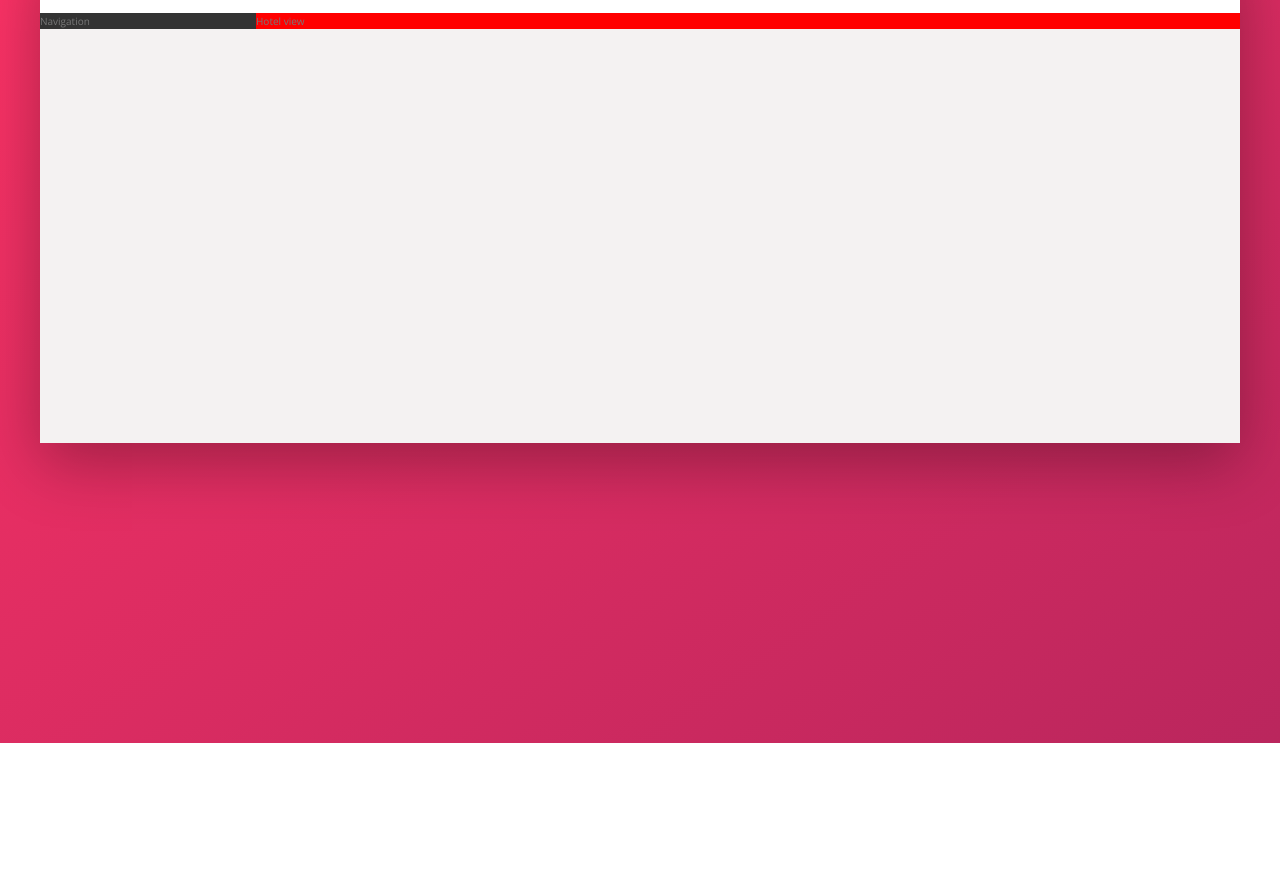
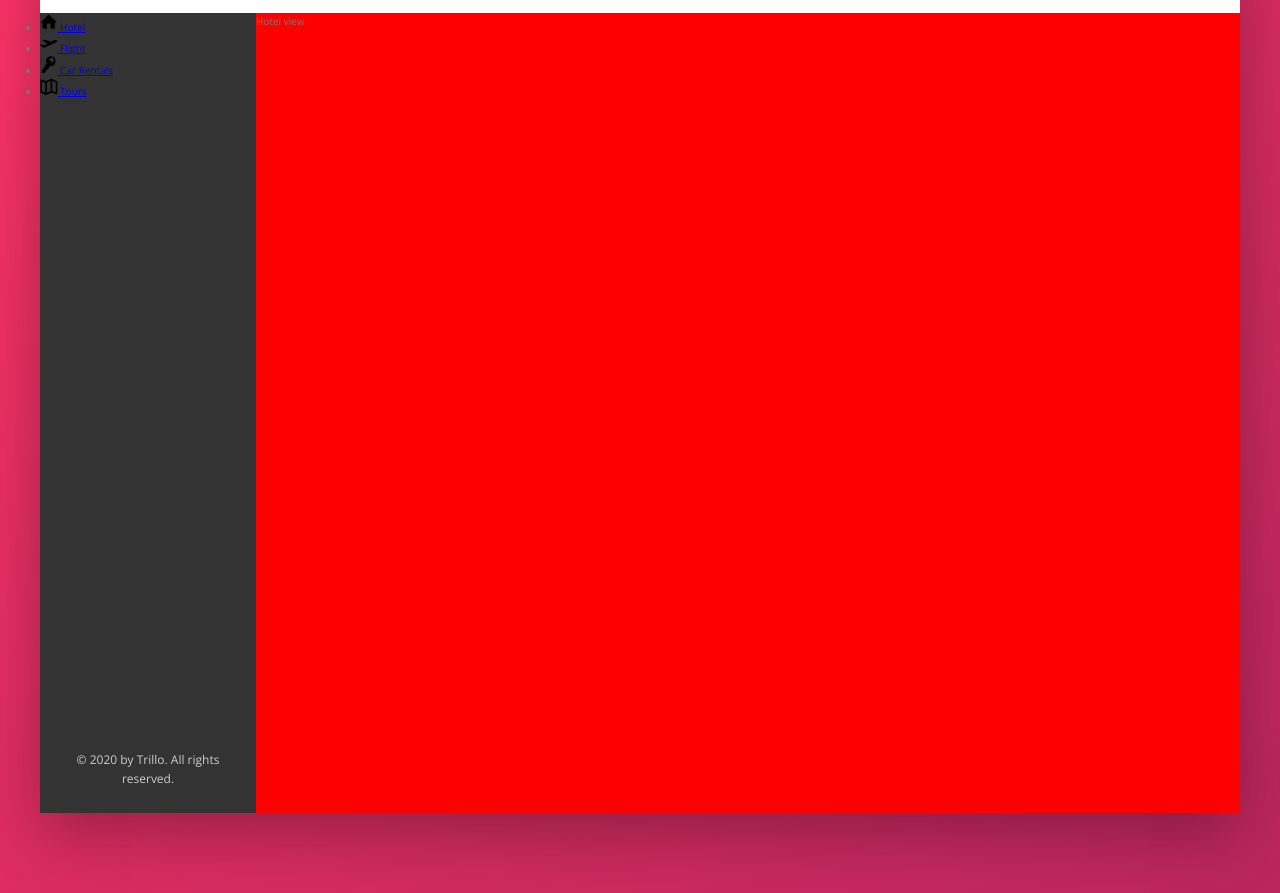
Before and after one commit to PFurtak/trillo-flex, a website: page index.html in a window 1280 px wide. Shown: the part 137-1030 px from the top of the page. Before the commit the page ends 880 px from the top, so only its background shows below. Drawn offline with nearby package versions, Linux system fonts and the light colour scheme.

Commit message:
Started on side bar navigation

```diff
--- a/index.html
+++ b/index.html
@@ -53,7 +53,46 @@
       </header>
       <div class="content">
         <nav class="sidebar">
-          Navigation
+          <ul class="side-nav">
+            <li class="side-nav__item">
+              <a href="#" class="side-nav__link">
+                <svg class="side-nav__icon">
+                  <use xlink:href="img/sprite.svg#icon-home"></use>
+                </svg>
+                <span>Hotel</span>
+              </a>
+            </li>
+
+            <li class="side-nav__item">
+              <a href="#" class="side-nav__link">
+                <svg class="side-nav__icon">
+                  <use xlink:href="img/sprite.svg#icon-aircraft-take-off"></use>
+                </svg>
+                <span>Flight</span>
+              </a>
+            </li>
+
+            <li class="side-nav__item">
+              <a href="#" class="side-nav__link">
+                <svg class="side-nav__icon">
+                  <use xlink:href="img/sprite.svg#icon-key"></use>
+                </svg>
+                <span>Car Rentals</span>
+              </a>
+            </li>
+
+            <li class="side-nav__item">
+              <a href="#" class="side-nav__link">
+                <svg class="side-nav__icon">
+                  <use xlink:href="img/sprite.svg#icon-map"></use>
+                </svg>
+                <span>Tours</span>
+              </a>
+            </li>
+          </ul>
+          <div class="legal">
+            &copy; 2020 by Trillo. All rights reserved.
+          </div>
         </nav>
         <main class="hotel-view">
           Hotel view
--- a/sass/_components.scss
+++ b/sass/_components.scss
@@ -101,3 +101,21 @@
     margin-right: 2rem;
   }
 }
+
+.side-nav {
+  &__item {
+  }
+  &__link {
+  }
+  &__icon {
+    width: 1.75rem;
+    height: 1.75rem;
+  }
+}
+
+.legal {
+  font-size: 1.2rem;
+  text-align: center;
+  padding: 2.5rem;
+  color: var(--color-grey-light-4);
+}
--- a/sass/_layout.scss
+++ b/sass/_layout.scss
@@ -21,6 +21,10 @@
 }
 
 .sidebar {
+  display: flex;
+  flex-direction: column;
+  justify-content: space-between;
+
   background-color: var(--color-grey-dark-1);
 
   flex: 0 0 18%;
@@ -30,4 +34,5 @@
   background-color: white;
   background-color: red;
   flex: 1;
+  height: 80rem;
 }
```
Also changed, not shown: css/style.css.
